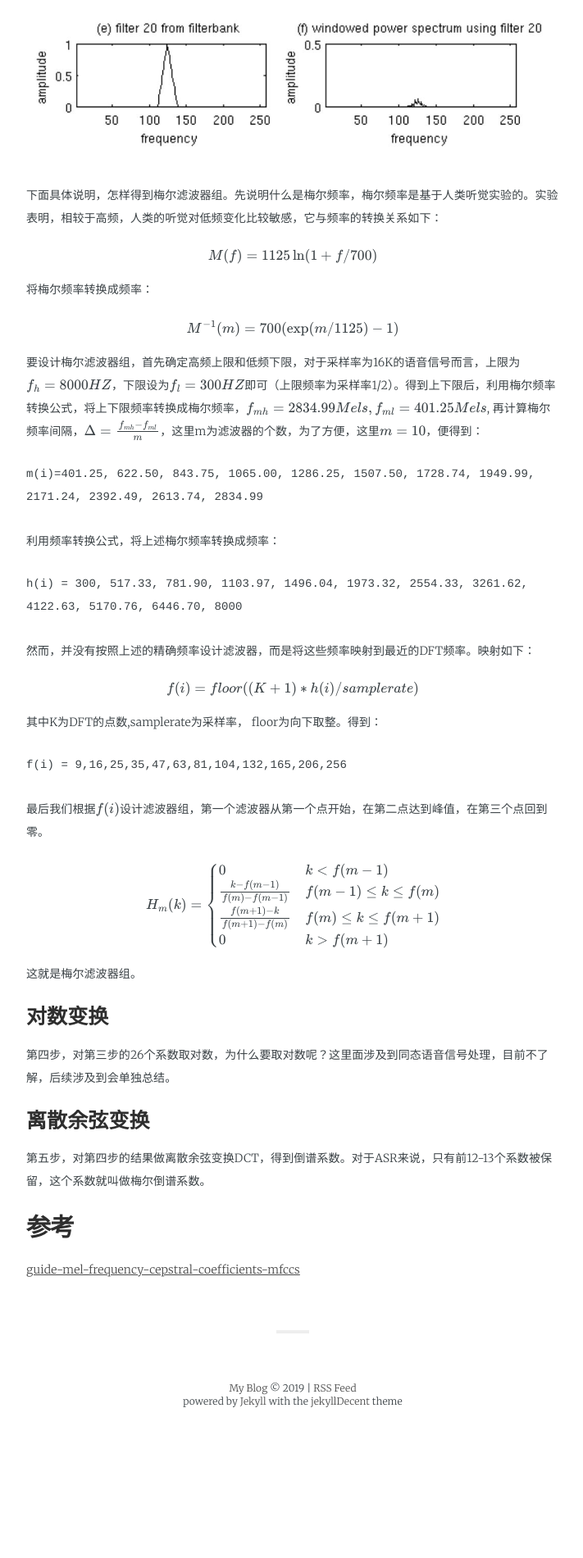
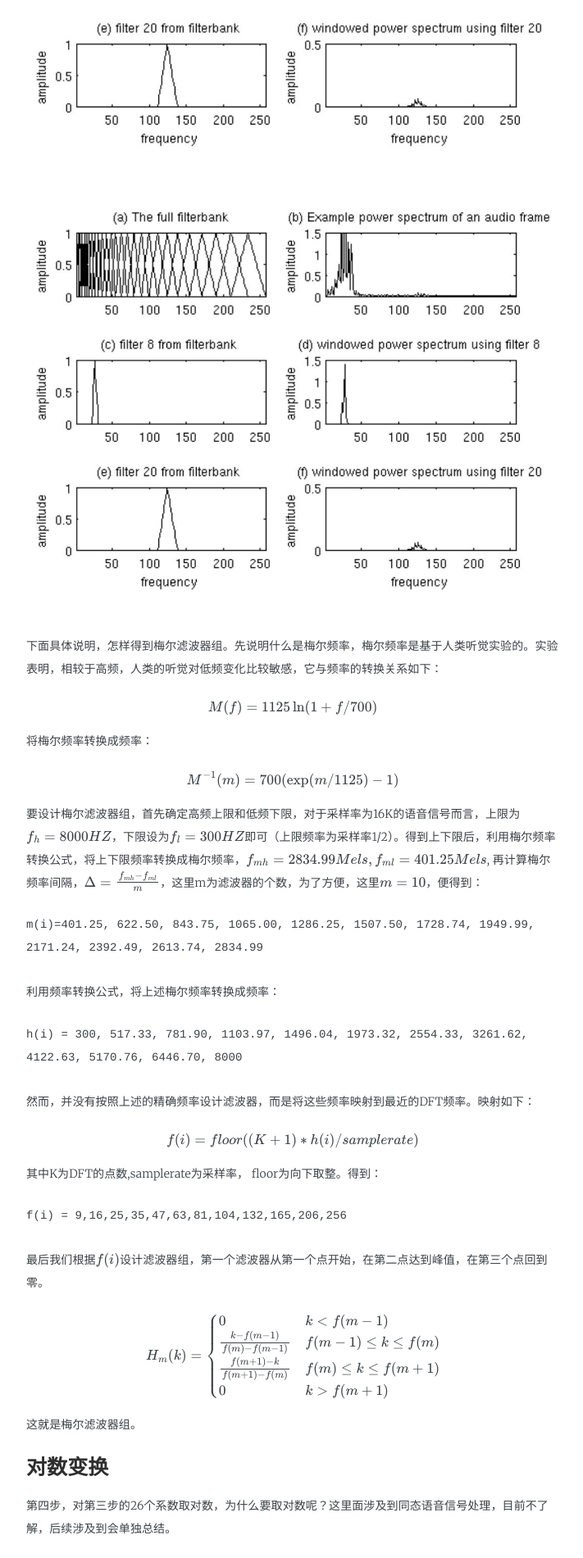
Before and after one commit to kleinzcy/kleinzcy.github.io, a Jekyll site: the page built from _posts/2019-3-22-梅尔倒谱系数.md, in a window 1280 px wide. Shown: the part 2286-4187 px from the top of the page at 82% size, without its empty margins (283-994 px from the left). Built offline with Jekyll 4.4.1, drawn with Linux system fonts in a browser that asks for light colours; some web fonts are replaced; formulas are drawn with MathJax 3; before the commit the page ends 4024 px from its top, so only the background shows below that.

Commit message:
Update 2019-3-22-梅尔倒谱系数.md

```diff
--- a/_posts/2019-3-22-梅尔倒谱系数.md
+++ b/_posts/2019-3-22-梅尔倒谱系数.md
@@ -55,8 +55,11 @@ $$ P_i(k) = \frac{1}{N} |S_i(k)|^2 $$
 第三步，计算梅尔滤波器组。通常设计20-40个三角滤波器（一般设置26个），假设设计$m=26$个三角滤波器，也就是说得到（26，257）的矩阵，将滤波器矩阵装置，与信号的能量相乘，就会得到26个系数。这26个系数表示信号通过每个滤波器之后，剩余的能量。下图为梅尔滤波器组：
 
 <figure>
-   <img src="{{ "/media/img/mfcc_filter.jpg" | absolute_url }}" />
+   <img src="{{ "/media/img/mfcc_filter.JPG" | absolute_url }}" />
 </figure>
+
+![]({{ "/media/img/mfcc_filter.JPG" | absolute_url }})
+
 下面具体说明，怎样得到梅尔滤波器组。先说明什么是梅尔频率，梅尔频率是基于人类听觉实验的。实验表明，相较于高频，人类的听觉对低频变化比较敏感，它与频率的转换关系如下：
 
 $$ M(f) = 1125 \ln (1+f/700) $$
```
